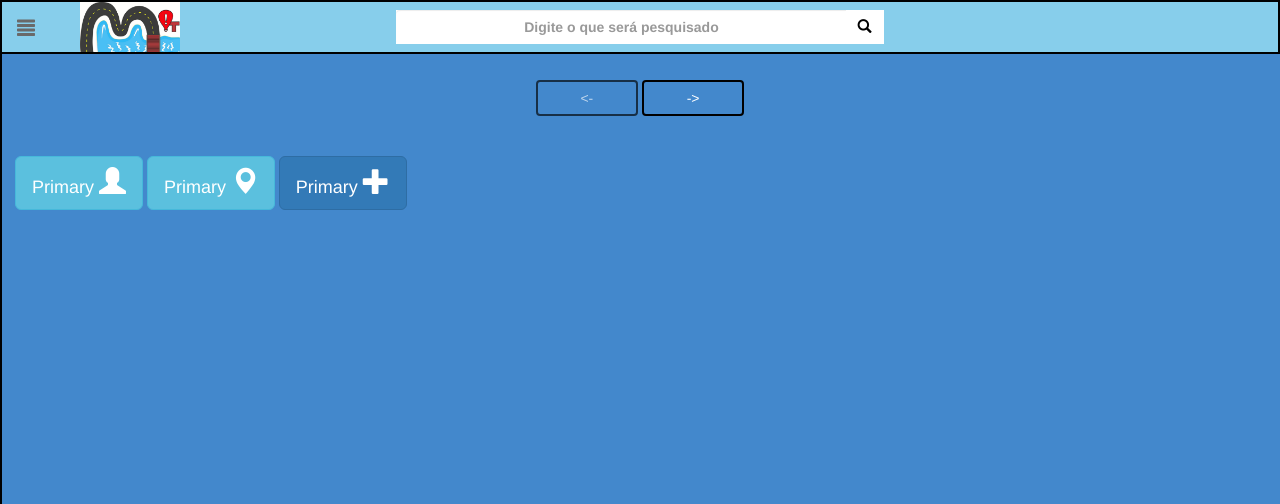
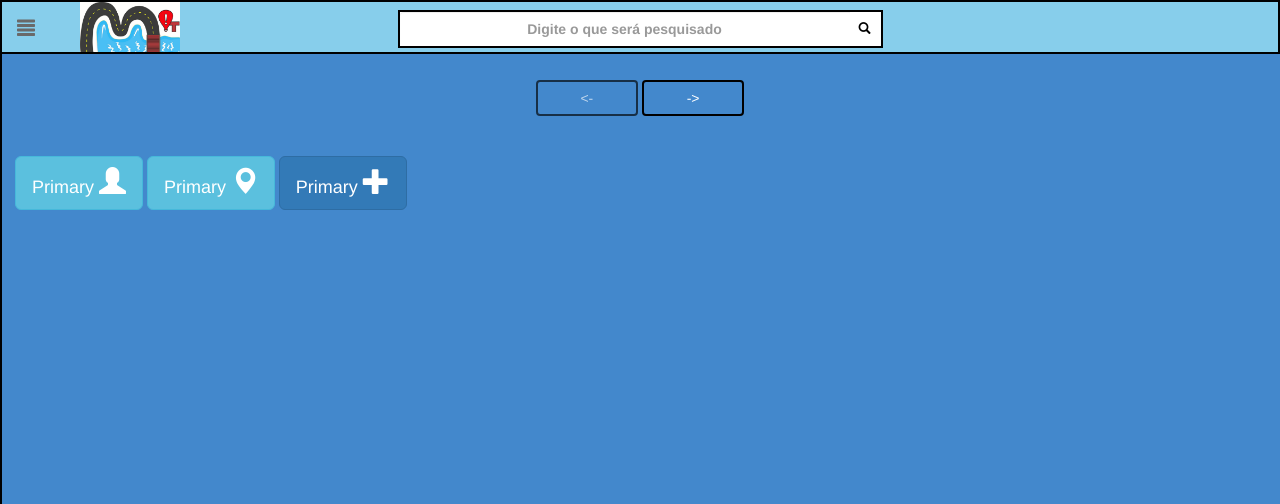
Before and after one commit to PI-and-TP-CEFETMG-AJPPV/MapFindIt, a Django app: template MapFindIt/templates/MapFindIt/feed.html in a window 1280 px wide. Shown: the top 504 px of the page. Run offline with Django 3.2, Linux system fonts and the light colour scheme; the template is opened without the code that fills it: values that come from a table or form of the project are taken from there, others are empty; data comes from the database, SQL or seed files in the repository; some libraries are stand-ins or nearby versions.

Commit message:
fix css menu

```diff
--- a/MapFindIt/templates/MapFindIt/menu.html
+++ b/MapFindIt/templates/MapFindIt/menu.html
@@ -6,19 +6,17 @@
    </button>
   <div style="display: flex; justify-content: space-between;">
       <div class="navbar-header">
-
          <div style="order:1;">
            <a class="navbar-brand" href="#menu-toggle" id="menu-toggle"><span id="menu-icon" class="glyphicon glyphicon-align-justify" aria-hidden="true"></span></a>
            <a href="/" style="display:inline-block; margin-left: 30px; z-index:20; height:50px; width:100px;"><img border="0" src="{% static "MapFindIt/img/Logo.jpg" %}" style="width:100px; height:50px"></a>
          </div>
        </div>
        <div id="navbar" class="collapse navbar-collapse">
-
             <form class=" navbar-form navbar-center" id="navBarSearchForm"  method="GET" action="/filtro/" style="order:2;">
-                 <div class="input-group" id="inputGrup">
+              <div class="input-group white" id="inputGrup" >
                 <input type="text" class="form-control" placeholder="Digite o que será pesquisado" id="pesquisa" name="pesquisa" value="" style="background: white; color: black; font-weight: bold;border:none;">
                 <div class="input-group-btn">
-            	       <button type="submit" class="btn button-default" style="background: white; color: black; font-weight: bold;border:none;"><span class="glyphicon glyphicon-search" style="color: black; font-size:1.0em;"></span></button>
+                   <button type="submit" class="btn button-default btn-sm" style="background: white; color: black; font-weight: bold;border:none;"><span class="glyphicon glyphicon-search" style="color: black; font-size:1.0em;"></span></button>
                  </div>
                </div>
              </form>
```
Lines whose indentation alone changed are shown as unchanged.
